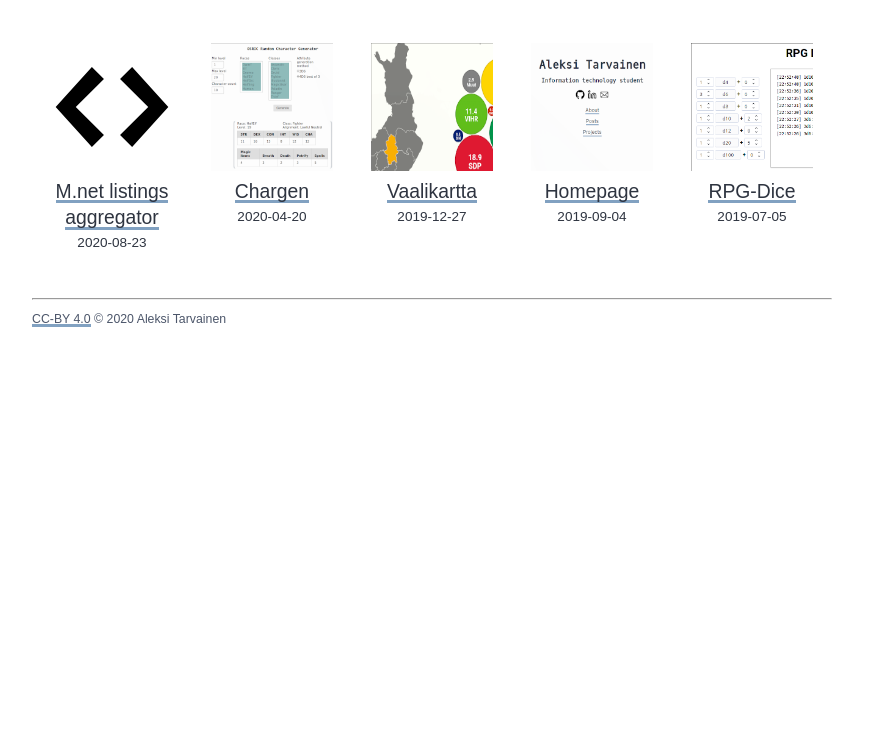
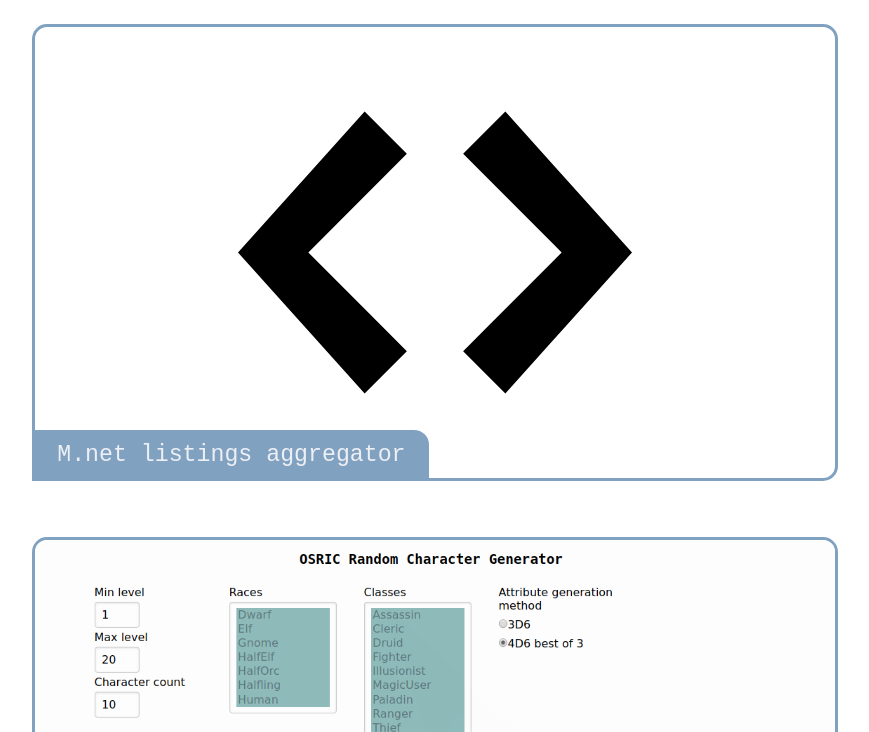
Before and after one commit to atarv/atarv.github.io, a plain HTML site: page projects/index.html in a window 1280 px wide. Shown: the part 182-914 px from the top of the page, without its empty margins (208-1077 px from the left). Before the commit the page ends 800 px from the top, so only its background shows below. Drawn offline with Linux system fonts and the light colour scheme; a web font is replaced by a local one.

Commit message:
Restyle project page and update CV

```diff
--- a/categories/index.xml
+++ b/categories/index.xml
@@ -5,10 +5,6 @@
     <link>https://www.atarv.dev/categories/</link>
     <description>Recent content in Categories on Aleksi Tarvainen</description>
     <generator>Hugo -- gohugo.io</generator>
-    <language>en-us</language>
-
-	<atom:link href="https://www.atarv.dev/categories/index.xml" rel="self" type="application/rss+xml" />
-
-
+    <language>en-us</language><atom:link href="https://www.atarv.dev/categories/index.xml" rel="self" type="application/rss+xml" />
   </channel>
 </rss>
--- a/css/style.css
+++ b/css/style.css
@@ -68,13 +68,14 @@ body {
 
 .sidebar-nav {
     display: flex;
-    justify-content: center;
-    max-width: 25rem;
-    margin: 0 auto 1em auto;
+    justify-content: flex-end;
+    margin-bottom: 1em;
 }
 
 .sidebar-nav-link {
+    max-width: 6rem;
     flex: 1 1;
+    text-align: right;
 }
 
 .no-shadow,
@@ -98,21 +99,45 @@ body {
 
 .project-list {
     display: flex;
-    flex-direction: row;
-    justify-content: start;
+    flex-direction: column;
 }
 
+.project-list-entry:first-of-type {
+    margin-top: 0.5em;
+}
 .project-list-entry {
     flex: 1 1;
-    margin: 0.5em 0;
-    padding: 1em;
     text-align: center;
     font-size: 1.1em;
 }
 
-.project-list-entry p {
-    font-size: 0.7em;
-    margin: 0;
+.project-list-entry-title-container {
+    position: relative;
+    color: var(--nord7);
+    background-color: var(--nord10);
+    border-radius: 0 15px 0 0;
+    width: fit-content;
+    float: left;
+    padding: 0.5em 1em;
+    font-size: 1.2em;
+    font-family: "Oxygen Mono", monospace;
+    transform: translate(2px, -115%);
+}
+
+.project-thumbnail {
+    width: 100%;
+    object-fit: contain;
+    max-height: 451px;
+    border: 3px solid var(--nord10);
+    border-top-right-radius: 15px;
+    border-top-left-radius: 15px;
+    border-bottom-right-radius: 15px;
+    transition: all 0.2s ease-out 0.05s;
+}
+
+.project-thumbnail:hover,
+.project-thumbnail:focus {
+    filter: blur(1px);
 }
 
 .posts-list {
@@ -174,6 +199,7 @@ h6 {
     color: inherit;
     font-family: "Oxygen Mono", monospace;
     line-height: 1.15em;
+    margin-block-start: 1.5em;
 }
 
 h1 {
@@ -221,8 +247,14 @@ blockquote p {
     padding-left: 1em;
 }
 
+figure {
+    margin-inline: 10px;
+}
+
 /* Prevent image links in figure from getting the underlining */
-figure a, figure a:hover, figure a:focus {
+figure a,
+figure a:hover,
+figure a:focus {
     box-shadow: none;
 }
 
@@ -235,6 +267,18 @@ figure a, figure a:hover, figure a:focus {
 
     #home {
         margin: 0 auto;
+    }
+
+    .sidebar-nav {
+        display: flex;
+        justify-content: center;
+        margin: 0 auto;
+        /* margin-bottom: 1em; */
+    }
+
+    .sidebar-nav-link {
+        flex: 1 1;
+        text-align: center;
     }
 
     .headline {
@@ -251,6 +295,10 @@ figure a, figure a:hover, figure a:focus {
         flex-direction: column;
     }
 
+    .project-list-entry-title-container {
+        padding: 0.5em;
+    }
+
     .posts-list-entry-header-row {
         flex-direction: column;
     }
--- a/posts/index.xml
+++ b/posts/index.xml
@@ -6,11 +6,7 @@
     <description>Recent content in Posts on Aleksi Tarvainen</description>
     <generator>Hugo -- gohugo.io</generator>
     <language>en-us</language>
-    <lastBuildDate>Sat, 11 Jan 2020 00:00:00 +0200</lastBuildDate>
-
-	<atom:link href="https://www.atarv.dev/posts/index.xml" rel="self" type="application/rss+xml" />
-
-
+    <lastBuildDate>Sat, 11 Jan 2020 00:00:00 +0200</lastBuildDate><atom:link href="https://www.atarv.dev/posts/index.xml" rel="self" type="application/rss+xml" />
     <item>
       <title>A December of Algorithms 2019</title>
       <link>https://www.atarv.dev/posts/a-december-of-algorithms-2019/</link>
--- a/projects/index.html
+++ b/projects/index.html
@@ -27,8 +27,7 @@
         </div>
 
     </nav>
-<div id="content">
-<h1 id="projects">Projects</h1>
+<div id="content"> <h1 id="projects">Projects</h1>
 <p>Here are my personal projects I&rsquo;ve done on my free time. Source code for most
 of them can be found on <a href="https://github.com/atarv">my Github</a>.</p>
 
@@ -36,61 +35,56 @@ of them can be found on <a href="https://github.com/atarv">my Github</a>.</p>
 
     <div class="project-list-entry">
         <a href="https://www.atarv.dev/projects/mnet-aggregator/" class="no-shadow">
-        <img src="/icons/code.svg" alt="thumbnail" width="128" height="128" />
+            <img class="project-thumbnail" src="/icons/code.svg" alt="thumbnail" />
         </a>
-        <div class="project-list-entry-text">
-                <a href="https://www.atarv.dev/projects/mnet-aggregator/"> M.net listings aggregator</a>
-            <p>
-                2020-08-23
-            </p>
+        <div class="project-list-entry-title-container">
+            <div class="project-list-entry-text-background">
+                <a class="no-shadow" href="https://www.atarv.dev/projects/mnet-aggregator/"> M.net listings aggregator </a>
+            </div>
         </div>
     </div>
 
     <div class="project-list-entry">
         <a href="https://www.atarv.dev/projects/chargen/" class="no-shadow">
-        <img src="/images/chargen-thumbnail.png" alt="thumbnail" width="128" height="128" />
+            <img class="project-thumbnail" src="/images/chargen.png" alt="thumbnail" />
         </a>
-        <div class="project-list-entry-text">
-                <a href="https://www.atarv.dev/projects/chargen/"> Chargen</a>
-            <p>
-                2020-04-20
-            </p>
+        <div class="project-list-entry-title-container">
+            <div class="project-list-entry-text-background">
+                <a class="no-shadow" href="https://www.atarv.dev/projects/chargen/"> Chargen </a>
+            </div>
         </div>
     </div>
 
     <div class="project-list-entry">
         <a href="https://www.atarv.dev/projects/vaalikartta/" class="no-shadow">
-        <img src="/images/vaalikartta-thumbnail.png" alt="thumbnail" width="128" height="128" />
+            <img class="project-thumbnail" src="/images/vaalikartta.png" alt="thumbnail" />
         </a>
-        <div class="project-list-entry-text">
-                <a href="https://www.atarv.dev/projects/vaalikartta/"> Vaalikartta</a>
-            <p>
-                2019-12-27
-            </p>
+        <div class="project-list-entry-title-container">
+            <div class="project-list-entry-text-background">
+                <a class="no-shadow" href="https://www.atarv.dev/projects/vaalikartta/"> Vaalikartta </a>
+            </div>
         </div>
     </div>
 
     <div class="project-list-entry">
         <a href="https://www.atarv.dev/projects/homepage/" class="no-shadow">
-        <img src="/images/homepage-thumbnail.png" alt="thumbnail" width="128" height="128" />
+            <img class="project-thumbnail" src="/images/homepage.jpg" alt="thumbnail" />
         </a>
-        <div class="project-list-entry-text">
-                <a href="https://www.atarv.dev/projects/homepage/"> Homepage</a>
-            <p>
-                2019-09-04
-            </p>
+        <div class="project-list-entry-title-container">
+            <div class="project-list-entry-text-background">
+                <a class="no-shadow" href="https://www.atarv.dev/projects/homepage/"> Homepage </a>
+            </div>
         </div>
     </div>
 
     <div class="project-list-entry">
         <a href="https://www.atarv.dev/projects/rpg-dice/" class="no-shadow">
-        <img src="/images/diceroller-thumbnail.png" alt="thumbnail" width="128" height="128" />
+            <img class="project-thumbnail" src="/images/diceroller.png" alt="thumbnail" />
         </a>
-        <div class="project-list-entry-text">
-                <a href="https://www.atarv.dev/projects/rpg-dice/"> RPG-Dice</a>
-            <p>
-                2019-07-05
-            </p>
+        <div class="project-list-entry-title-container">
+            <div class="project-list-entry-text-background">
+                <a class="no-shadow" href="https://www.atarv.dev/projects/rpg-dice/"> RPG-Dice </a>
+            </div>
         </div>
     </div>
 
--- a/tags/index.xml
+++ b/tags/index.xml
@@ -5,10 +5,6 @@
     <link>https://www.atarv.dev/tags/</link>
     <description>Recent content in Tags on Aleksi Tarvainen</description>
     <generator>Hugo -- gohugo.io</generator>
-    <language>en-us</language>
-
-	<atom:link href="https://www.atarv.dev/tags/index.xml" rel="self" type="application/rss+xml" />
-
-
+    <language>en-us</language><atom:link href="https://www.atarv.dev/tags/index.xml" rel="self" type="application/rss+xml" />
   </channel>
 </rss>
```
Also changed, not shown: index.html (+1 -1 lines), index.xml (+2 -6 lines), projects/chargen/index.html (+1 -1 lines), projects/index.xml (+2 -6 lines), images/homepage.jpg (added), sitemap.xml (line endings or trailing spaces), 3 other files.
